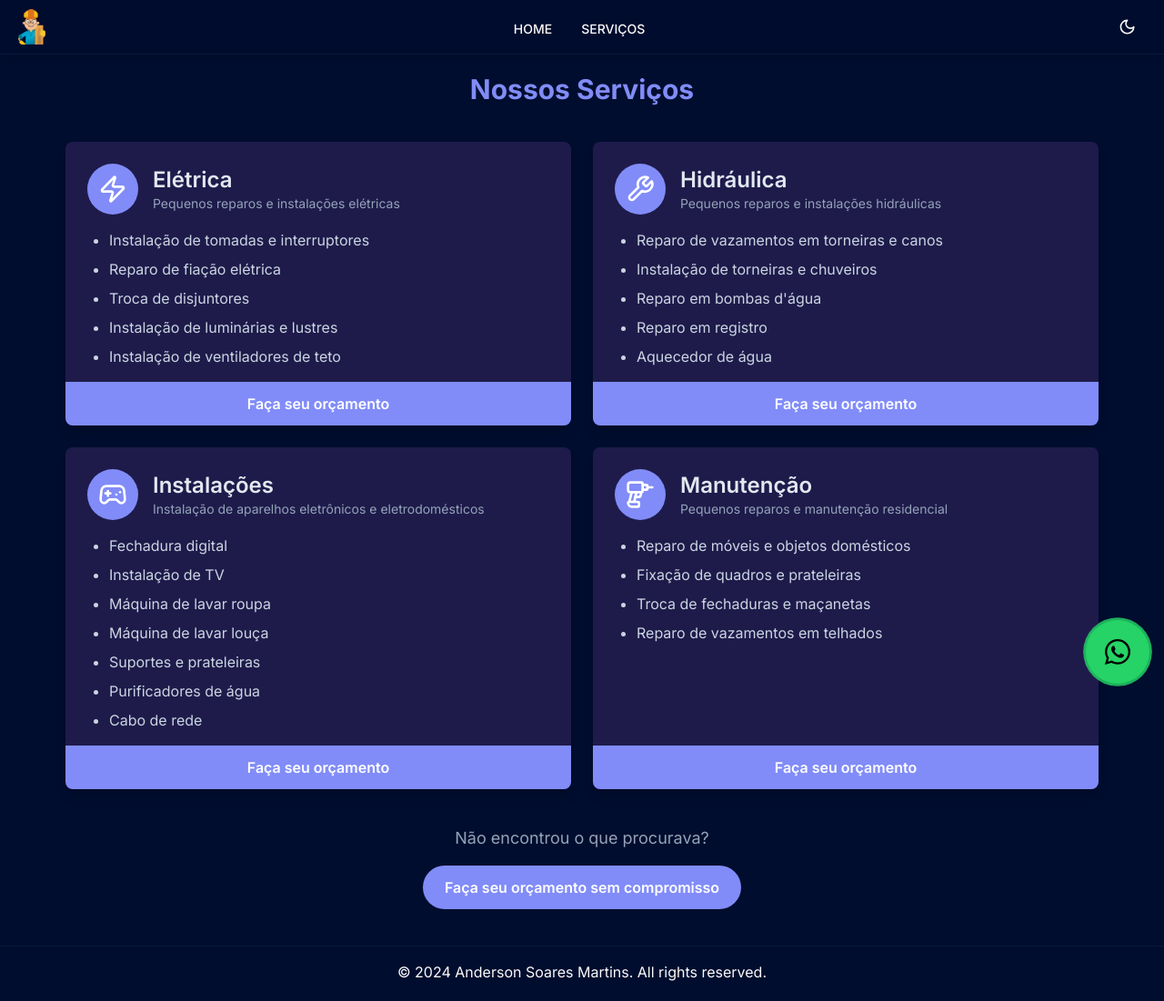
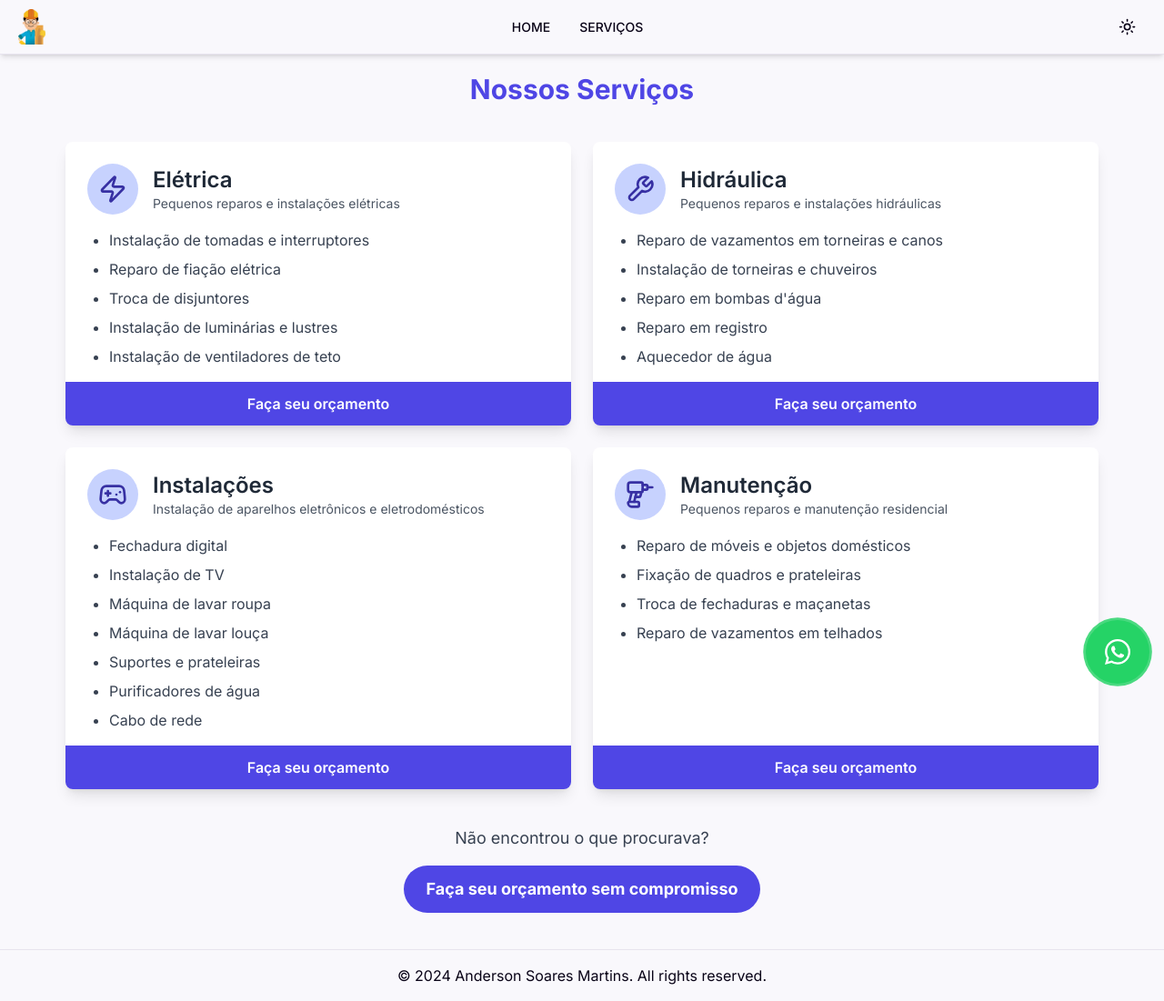
Before and after one commit to Anderson-Soares-Martins/landing-page-handyman, a Next.js app: page /servicos in a window 1280 px wide. Shown: the whole page at 91% size. Built offline with nearby package versions, Linux system fonts and the light colour scheme.

Commit message:
atualização botão

```diff
--- a/src/app/layout.tsx
+++ b/src/app/layout.tsx
@@ -13,7 +13,7 @@ import { generateWhatsappLink } from "@/utils";
 export const metadata: Metadata = {
   title: "Anderson - PEQUENOS REPAROS E INSTALAÇÕES",
   description:
-    " Resolvemos qualquer problema na sua casa com rapidez e qualidade. Do encanamento à elétrica!"
+    "Resolvemos qualquer problema na sua casa com rapidez e qualidade. Do encanamento à elétrica!"
 };
 
 export default function RootLayout({
@@ -26,7 +26,7 @@ export default function RootLayout({
       <body
         className={`${inter.className} antialiased flex flex-col min-h-screen custom-scroll`}
       >
-        <ThemeProvider attribute="class" defaultTheme="dark" enableSystem>
+        <ThemeProvider attribute="class" defaultTheme="light" enableSystem>
           <Header />
           {children}
           <Analytics />
--- a/src/app/servicos/page.tsx
+++ b/src/app/servicos/page.tsx
@@ -132,7 +132,7 @@ export default function Page() {
           )}
           target="_blank"
         >
-          <button className="px-6 py-3 font-semibold text-white bg-indigo-600 dark:bg-indigo-400 rounded-full hover:bg-indigo-700 dark:hover:bg-indigo-500 focus:outline-none focus:ring-4 focus:ring-indigo-300">
+          <button className="px-6 py-3 text-lg font-bold text-white bg-indigo-600 dark:bg-indigo-400 rounded-full hover:bg-indigo-700 dark:hover:bg-indigo-500 focus:outline-none focus:ring-4 focus:ring-indigo-300">
             Faça seu orçamento sem compromisso
           </button>
         </Link>
--- a/src/components/Header.tsx
+++ b/src/components/Header.tsx
@@ -4,15 +4,16 @@
 import Link from "next/link";
 import { Button } from "@/components/ui/button";
 import { useTheme } from "next-themes";
-import { Moon, Sun } from "lucide-react";
+import { Moon, Sun, Menu } from "lucide-react";
 import logo from "@/assets/logo_construtor.webp";
 import React, { useState } from "react";
 import Image from "next/image";
 
 export default function Header() {
   const [navbarOpen, setNavOpen] = useState(false);
+
   return (
-    <header className="fixed flex top-0 w-full items-center justify-center bg-background/80 backdrop-blur-sm z-50  border-b-[1px] border-b-primary/10 shadow-md h-[60px]">
+    <header className="fixed flex top-0 w-full items-center justify-center bg-background/80 backdrop-blur-sm z-50 border-b-[1px] border-b-primary/10 shadow-md h-[60px]">
       <div className="flex flex-row w-full items-center justify-between px-5">
         <Link href="/" className="text-2xl font-bold">
           <Image
@@ -23,14 +24,24 @@ export default function Header() {
             className="cursor-pointer"
           />
         </Link>
+
+        {/* Menu Button for Mobile */}
+        <button
+          className="sm:hidden text-primary"
+          onClick={() => setNavOpen(!navbarOpen)}
+        >
+          <Menu className="h-6 w-6" />
+        </button>
+
+        {/* Navigation Links */}
         <div
           className={
-            "md:flex flex-grow items-center" +
+            "sm:flex flex-grow items-center sm:static absolute top-16 left-0 w-full sm:w-auto sm:bg-transparent bg-background sm:shadow-none shadow-lg" +
             (navbarOpen ? " flex" : " hidden")
           }
         >
-          <div className="w-1/2 md:ml-auto md:mr-auto font-4 pt-1 pl-1 flex flex-wrap items-center md:text-base text-1xl md:justify-center justify-items-start">
-            <nav>
+          <div className="w-full sm:w-auto sm:ml-auto sm:mr-auto font-4 pt-2 sm:pt-0 px-5 sm:px-0 flex flex-col sm:flex-row items-center sm:text-base text-1xl sm:justify-center justify-start">
+            <nav className="flex flex-col sm:flex-row gap-4 sm:gap-0">
               <Button variant="ghost" asChild>
                 <Link href="/">HOME</Link>
               </Button>
--- a/src/components/sections/CTASection.tsx
+++ b/src/components/sections/CTASection.tsx
@@ -23,7 +23,7 @@ export const CTASection = () => {
           target="_blank"
         >
           <motion.button
-            className="px-6 py-3  text-white bg-indigo-500 dark:bg-indigo-300 rounded-full hover:bg-indigo-600 dark:hover:bg-indigo-400 focus:outline-none focus:ring-4 focus:ring-indigo-300"
+            className="px-8 py-5 text-xl font-bold text-white bg-indigo-500 dark:bg-indigo-300 rounded-full hover:bg-indigo-600 dark:hover:bg-indigo-400 focus:outline-none focus:ring-4 focus:ring-indigo-300"
             whileHover={{ scale: 1.05 }}
             whileTap={{ scale: 0.95 }}
           >
--- a/src/components/sections/HeroSection.tsx
+++ b/src/components/sections/HeroSection.tsx
@@ -46,7 +46,7 @@ export const HeroSection = () => {
             )}
             target="_blank"
           >
-            <Button className="px-9 py-7 mt-4 text-xl text-white bg-indigo-500 dark:bg-indigo-300 rounded-full hover:bg-indigo-600 dark:hover:bg-indigo-400 focus:outline-none ">
+            <Button className="px-9 py-7 mt-4 text-xl text-white bg-indigo-500 rounded-full hover:bg-indigo-700 focus:outline-none ">
               Agendar Serviço
             </Button>
           </Link>
```
